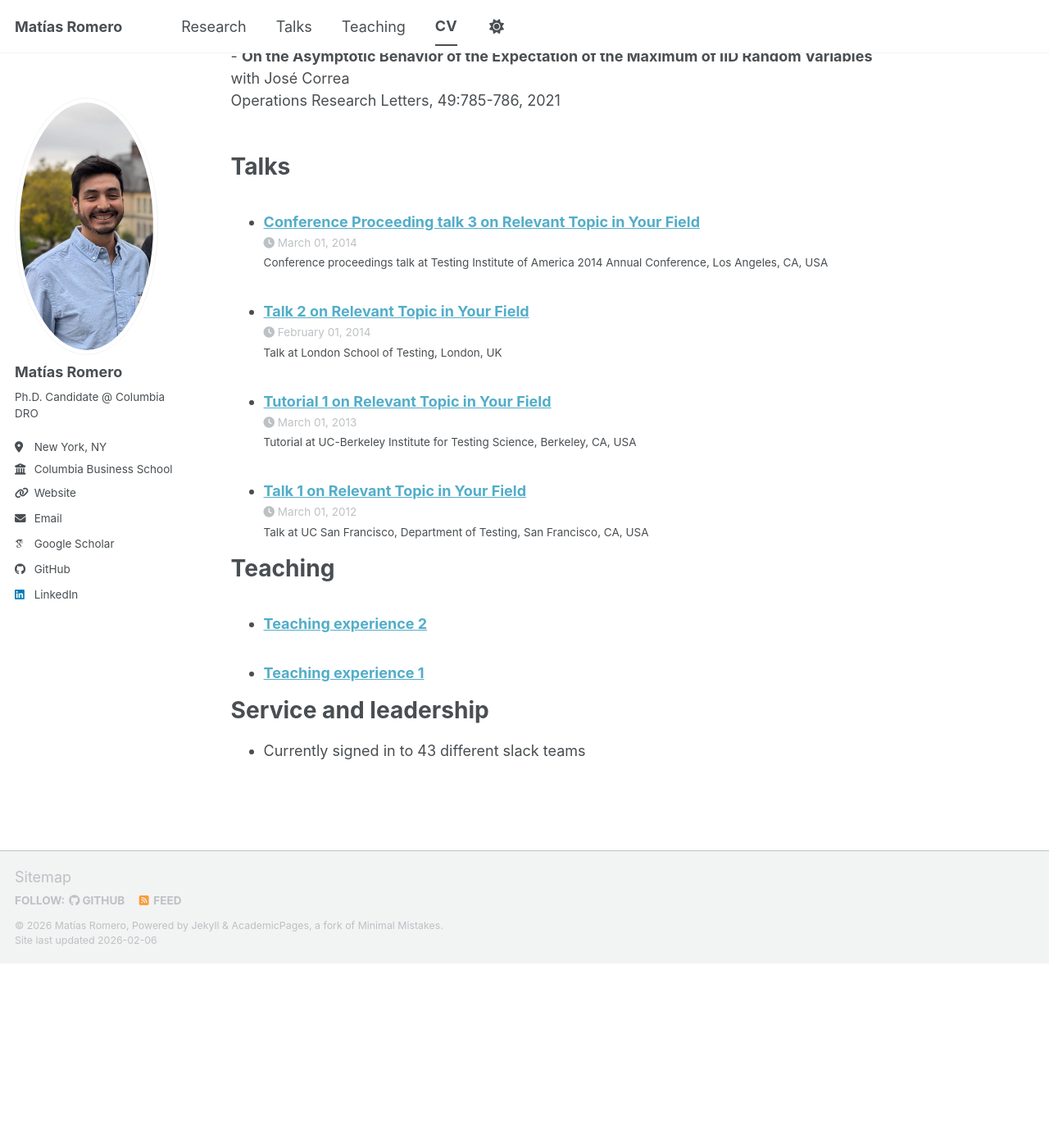
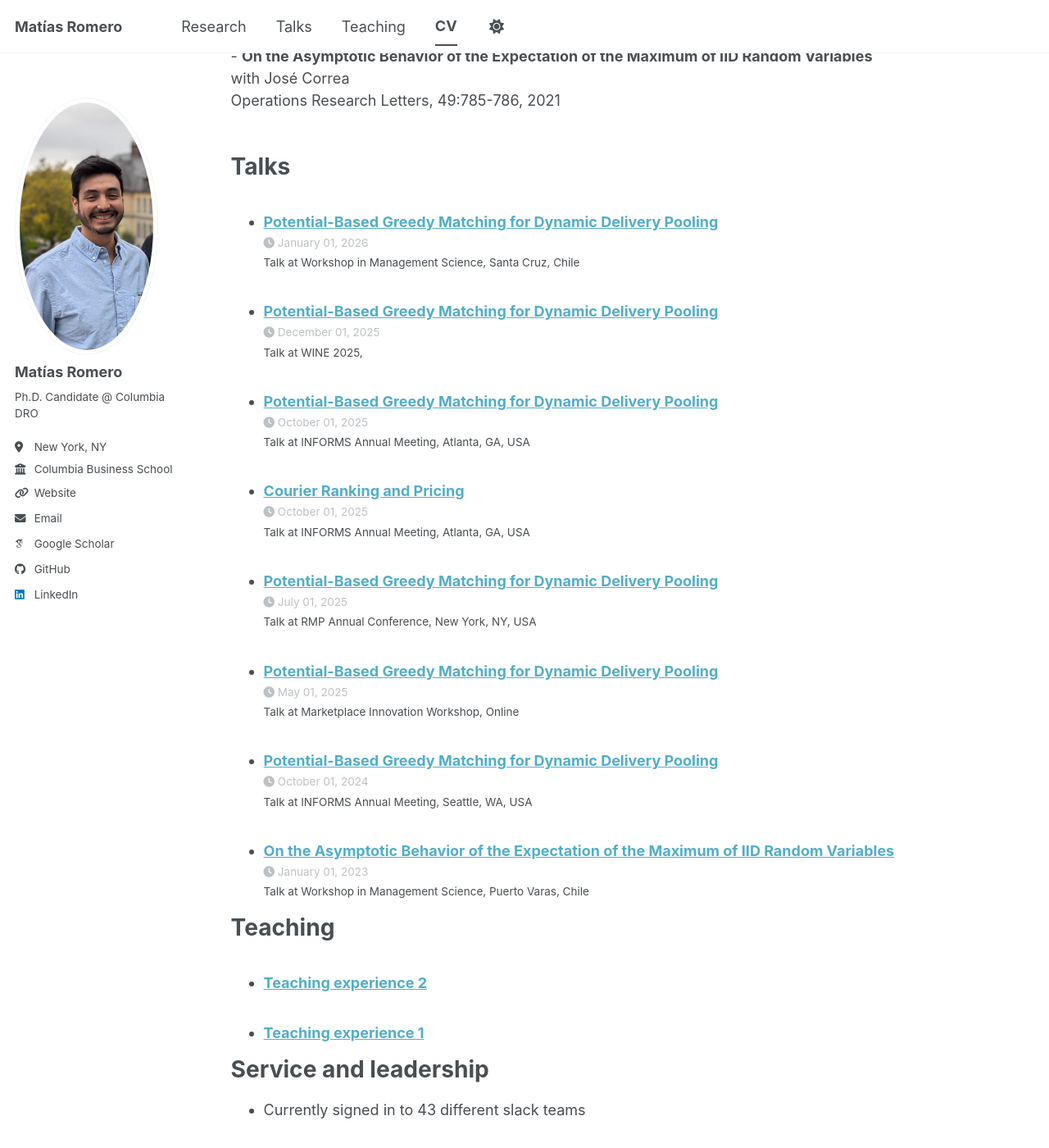
Before and after one commit to MatiRomero/MatiRomero.github.io, a Jekyll site: the page built from _pages/cv.md, in a window 1280 px wide and 1400 px high, scrolled down 1499 px. Shown: the whole window at 82% size. Built offline with Jekyll 4.4.1, drawn with Linux system fonts in a browser that asks for light colours; some web fonts are replaced; a script bundle is joined from its source files by our own code; library files that are not in the unit come from our copies; before the commit the page ends 2674 px from its top, so only the background shows below that.

Commit message:
Updated Talks

```diff
--- a/_includes/archive-single-research.html
+++ b/_includes/archive-single-research.html
@@ -6,12 +6,10 @@
   {% assign title = post.title %}
 {% endif %}
 
-{% assign paper_url = post.paperurl %}
-
 <div class="{{ include.type | default: "list" }}__item">
   <article class="archive__item" itemscope itemtype="http://schema.org/CreativeWork">
     <p>
-      - {% if paper_url and paper_url != '' and paper_url != nil %}<strong><a href="{{ paper_url }}">{{ title }}</a></strong>{% else %}<strong>{{ title }}</strong>{% endif %}
+      - {% if post.paperurl and post.paperurl != '' %}<strong><a href="{{ post.paperurl }}">{{ title }}</a></strong>{% else %}<strong>{{ title }}</strong>{% endif %}
       {% if post.coauthors %}
         <br>with {{ post.coauthors }}
       {% endif %}
--- a/_talks/2012-03-01-talk-1.md
+++ /dev/null
@@ -1,11 +0,0 @@
----
-title: "Talk 1 on Relevant Topic in Your Field"
-collection: talks
-type: "Talk"
-permalink: /talks/2012-03-01-talk-1
-venue: "UC San Francisco, Department of Testing"
-date: 2012-03-01
-location: "San Francisco, CA, USA"
----
-
-This is a description of your talk, which is a markdown file that can be all markdown-ified like any other post. Yay markdown!
--- a/_talks/2013-03-01-tutorial-1.md
+++ /dev/null
@@ -1,13 +0,0 @@
----
-title: "Tutorial 1 on Relevant Topic in Your Field"
-collection: talks
-type: "Tutorial"
-permalink: /talks/2013-03-01-tutorial-1
-venue: "UC-Berkeley Institute for Testing Science"
-date: 2013-03-01
-location: "Berkeley, CA, USA"
----
-
-[More information here](http://exampleurl.com)
-
-This is a description of your tutorial, note the different field in type. This is a markdown files that can be all markdown-ified like any other post. Yay markdown!
--- a/_talks/2014-02-01-talk-2.md
+++ /dev/null
@@ -1,13 +0,0 @@
----
-title: "Talk 2 on Relevant Topic in Your Field"
-collection: talks
-type: "Talk"
-permalink: /talks/2014-02-01-talk-2
-venue: "London School of Testing"
-date: 2014-02-01
-location: "London, UK"
----
-
-[More information here](http://example2.com)
-
-This is a description of your talk, which is a markdown files that can be all markdown-ified like any other post. Yay markdown!
--- a/_talks/2014-03-01-talk-3.md
+++ /dev/null
@@ -1,11 +0,0 @@
----
-title: "Conference Proceeding talk 3 on Relevant Topic in Your Field"
-collection: talks
-type: "Conference proceedings talk"
-permalink: /talks/2014-03-01-talk-3
-venue: "Testing Institute of America 2014 Annual Conference"
-date: 2014-03-01
-location: "Los Angeles, CA, USA"
----
-
-This is a description of your conference proceedings talk, note the different field in type. You can put anything in this field.
--- /dev/null
+++ b/_talks/2023-01-01-asymptotic-behavior-wims.md
@@ -0,0 +1,9 @@
+---
+title: "On the Asymptotic Behavior of the Expectation of the Maximum of IID Random Variables"
+collection: talks
+type: "Talk"
+permalink: /talks/2023-01-01-asymptotic-behavior-wims
+venue: "Workshop in Management Science"
+date: 2023-01-01
+location: "Puerto Varas, Chile"
+---
--- /dev/null
+++ b/_talks/2024-10-01-potential-based-greedy-matching-informs-seattle.md
@@ -0,0 +1,9 @@
+---
+title: "Potential-Based Greedy Matching for Dynamic Delivery Pooling"
+collection: talks
+type: "Talk"
+permalink: /talks/2024-10-01-potential-based-greedy-matching-informs-seattle
+venue: "INFORMS Annual Meeting"
+date: 2024-10-01
+location: "Seattle, WA, USA"
+---
--- /dev/null
+++ b/_talks/2025-05-01-potential-based-greedy-matching-marketplace.md
@@ -0,0 +1,9 @@
+---
+title: "Potential-Based Greedy Matching for Dynamic Delivery Pooling"
+collection: talks
+type: "Talk"
+permalink: /talks/2025-05-01-potential-based-greedy-matching-marketplace
+venue: "Marketplace Innovation Workshop"
+date: 2025-05-01
+location: "Online"
+---
--- /dev/null
+++ b/_talks/2025-07-01-potential-based-greedy-matching-rmp.md
@@ -0,0 +1,9 @@
+---
+title: "Potential-Based Greedy Matching for Dynamic Delivery Pooling"
+collection: talks
+type: "Talk"
+permalink: /talks/2025-07-01-potential-based-greedy-matching-rmp
+venue: "RMP Annual Conference"
+date: 2025-07-01
+location: "New York, NY, USA"
+---
--- /dev/null
+++ b/_talks/2025-10-01-courier-ranking-pricing-informs.md
@@ -0,0 +1,9 @@
+---
+title: "Courier Ranking and Pricing"
+collection: talks
+type: "Talk"
+permalink: /talks/2025-10-01-courier-ranking-pricing-informs
+venue: "INFORMS Annual Meeting"
+date: 2025-10-01
+location: "Atlanta, GA, USA"
+---
--- /dev/null
+++ b/_talks/2025-10-02-potential-based-greedy-matching-informs.md
@@ -0,0 +1,9 @@
+---
+title: "Potential-Based Greedy Matching for Dynamic Delivery Pooling"
+collection: talks
+type: "Talk"
+permalink: /talks/2025-10-02-potential-based-greedy-matching-informs
+venue: "INFORMS Annual Meeting"
+date: 2025-10-01
+location: "Atlanta, GA, USA"
+---
--- /dev/null
+++ b/_talks/2025-12-01-potential-based-greedy-matching-wine.md
@@ -0,0 +1,9 @@
+---
+title: "Potential-Based Greedy Matching for Dynamic Delivery Pooling"
+collection: talks
+type: "Talk"
+permalink: /talks/2025-12-01-potential-based-greedy-matching-wine
+venue: "WINE 2025"
+date: 2025-12-01
+location: ""
+---
--- /dev/null
+++ b/_talks/2026-01-01-potential-based-greedy-matching-wims.md
@@ -0,0 +1,9 @@
+---
+title: "Potential-Based Greedy Matching for Dynamic Delivery Pooling"
+collection: talks
+type: "Talk"
+permalink: /talks/2026-01-01-potential-based-greedy-matching-wims
+venue: "Workshop in Management Science"
+date: 2026-01-01
+location: "Santa Cruz, Chile"
+---
```
